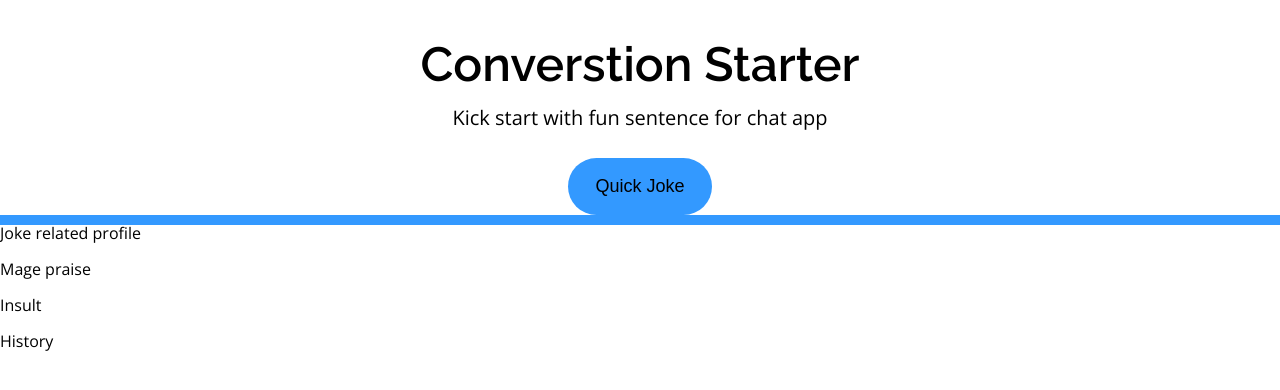
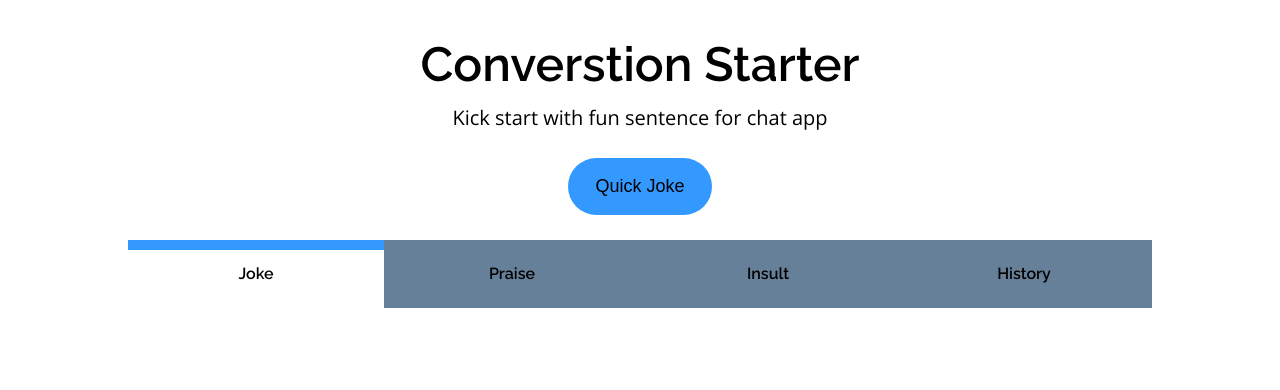
Before and after one commit to Tomo-ja/joke-generator, a React (Create React App) app: page / in a window 1280 px wide. Shown: the top 390 px of the page. Built offline with nearby package versions, Linux system fonts and the light colour scheme.

Commit message:
design tab

```diff
--- a/src/Component/Main.tsx
+++ b/src/Component/Main.tsx
@@ -6,7 +6,7 @@ export default function Main() {
 	const [pageIndex, setPageIndex] = useState(0)
 
   return (
-	<main>
+	<main className='main'>
 		<Tabbar pageIndex={ pageIndex } setPageIndex = { setPageIndex }/>
 	</main>
   )
--- a/src/Component/Tabbar.tsx
+++ b/src/Component/Tabbar.tsx
@@ -4,14 +4,15 @@ import PropTypes, { InferProps } from 'prop-types'
 
 export default function Tabbar({ pageIndex, setPageIndex }: InferProps<typeof Tabbar.propTypes>) {
 
-	const tabTitles = ["Joke related profile", "Mage praise", "Insult", "History"]
+	const tabTitles = ["Joke", "Praise", "Insult", "History"]
 
   return (
 	<nav className='tabbar'>
 		<ul className='tabbar__list'>
 			{ tabTitles.map((title, index) => {
-				const className = pageIndex === index ? "tabbar__list__item-active" : "tabbar__list__item"
+				const className = pageIndex === index ? "tabbar__list__item-active TITLE" : "tabbar__list__item TITLE"
 				return <li
+							key={index}
 							className={className}
 							onClick = {() => setPageIndex(index)}
 						>
--- a/src/Sass/Component/_hero.scss
+++ b/src/Sass/Component/_hero.scss
@@ -2,6 +2,7 @@
 
 .hero {
   text-align: center;
+  margin-bottom: 25px;
   &__joke {
     display: flex;
     justify-content: center;
--- a/src/Sass/Component/_joke.scss
+++ b/src/Sass/Component/_joke.scss
@@ -9,6 +9,7 @@
   background: #fcfcfc;
   box-shadow: 8px 5px 10px #979797, -14px -14px 29px #ffffff;
   margin: 25px;
+  margin-bottom: none;
   &__phrase {
     flex-grow: 1;
   }
--- a/src/Sass/Component/_main.scss
+++ b/src/Sass/Component/_main.scss
@@ -1 +1,7 @@
 @use "./tabbar";
+
+.main {
+  max-width: 1100px;
+  width: 80vw;
+  margin-inline: auto;
+}
--- a/src/Sass/Component/_tabbar.scss
+++ b/src/Sass/Component/_tabbar.scss
@@ -1,11 +1,22 @@
+$disactivate-color: hsla(210, 20%, 50%, 1);
+
 .tabbar {
+  width: 100%;
   &__list {
+    display: flex;
     &__item {
-      border-top: 10px white solid;
-      border-bottom: 10px white solid;
+      width: 25%;
+      padding: 1em 1.5em;
+      background-color: $disactivate-color;
+      border-top: 10px $disactivate-color solid;
+      border-bottom: 10px $disactivate-color solid;
+      text-align: center;
+      transition: all 0.6s;
       &-active {
         @extend .tabbar__list__item;
+        background-color: white;
         border-top: 10px hsl(210%, 100%, 60%) solid;
+        border-bottom: 10px white solid;
       }
     }
   }
--- a/src/Sass/_config.scss
+++ b/src/Sass/_config.scss
@@ -23,3 +23,7 @@ img {
   width: 100%;
   object-fit: cover;
 }
+.TITLE {
+  font-family: "Raleway", sans-serif;
+  font-weight: 600;
+}
```
